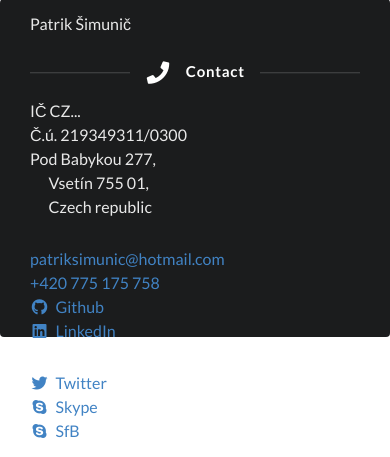
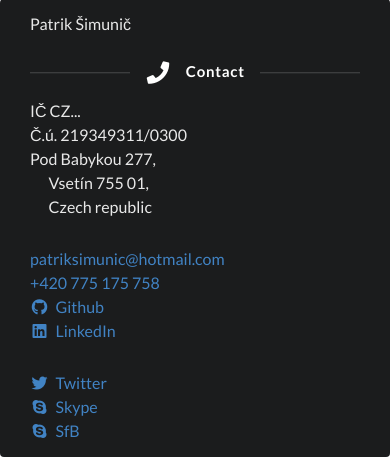
Before and after one commit to 7h3w4rd0c70r/patrik-simunic-cz, a PHP site: page / in a window 390 px wide. Shown: the part 605-1062 px from the top of the page. Run offline with PHP 8.4, Linux system fonts and the light colour scheme; some libraries are stand-ins or nearby versions.

Commit message:
responsive test

```diff
--- a/css/simunic.css
+++ b/css/simunic.css
@@ -14,7 +14,7 @@
 /* footer, contact */
 
 #footer {
-    height: 40vh;
+    min-height: 40vh;
 }
 
 #footer > .ui.container > .ui.grid > .row {
```
